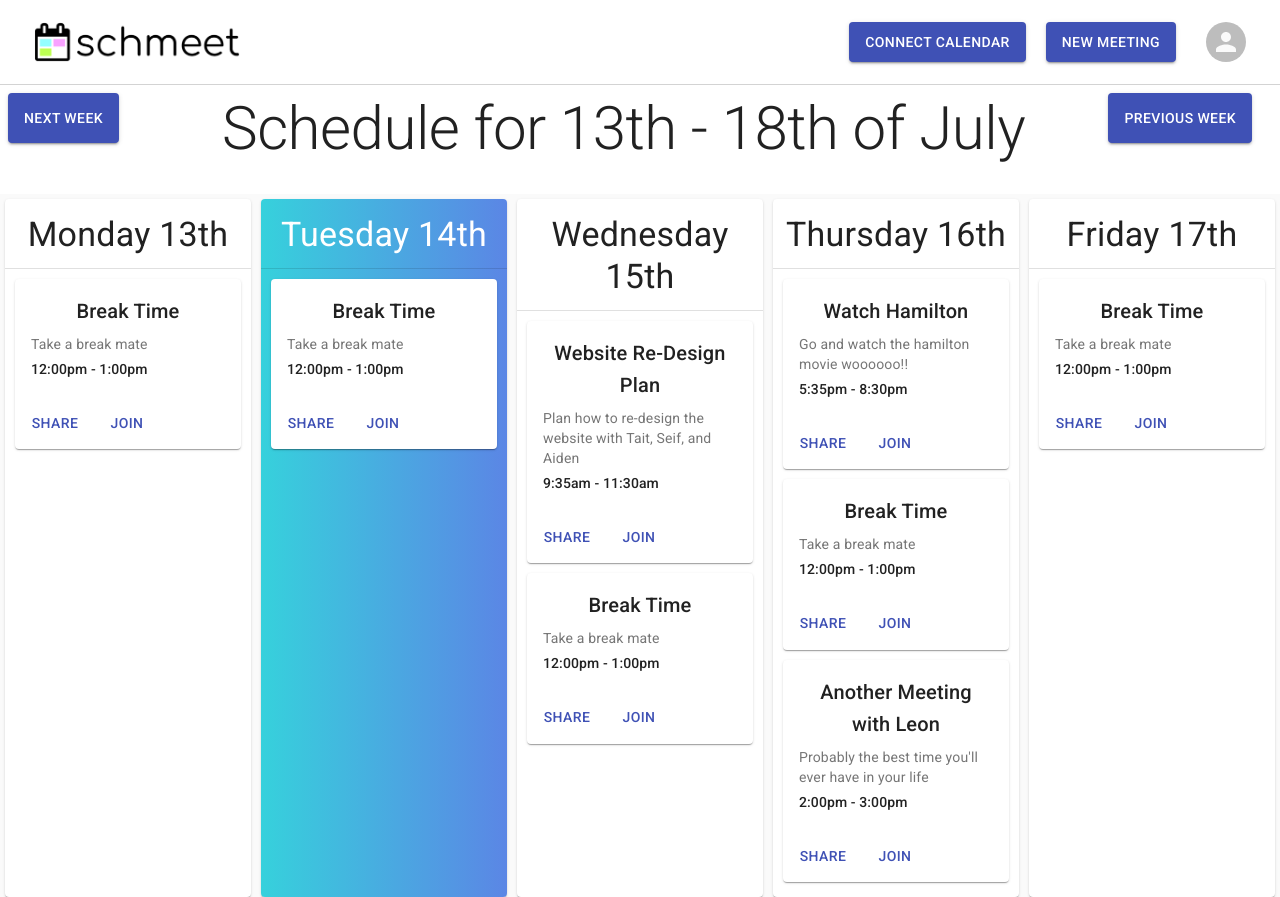
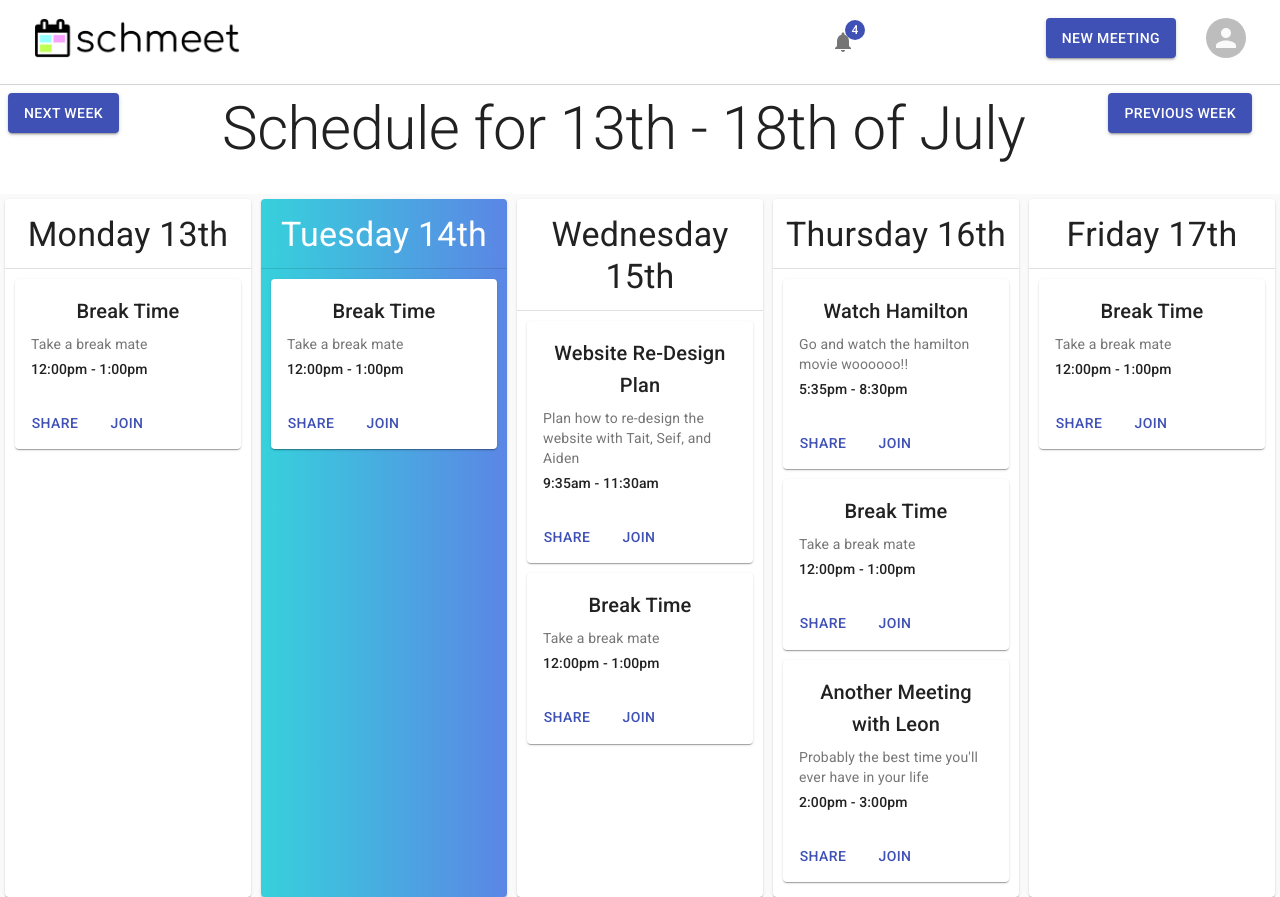
Before and after one commit to Alxjlv/schmeet-frontend, a React (Create React App) app in the folder schmeet-app/: page / in a window 1280 px wide. Built offline with nearby package versions, Linux system fonts and the light colour scheme.

Commit message:
Add notification icon and dropdown items

```diff
--- a/schmeet-app/package.json
+++ b/schmeet-app/package.json
@@ -9,6 +9,7 @@
 		"@devexpress/dx-react-scheduler-material-ui": "^2.6.4",
 		"@material-ui/core": "^4.11.0",
 		"@material-ui/icons": "^4.9.1",
+		"@material-ui/lab": "^4.0.0-alpha.56",
 		"@material-ui/pickers": "^3.2.10",
 		"@testing-library/jest-dom": "^4.2.4",
 		"@testing-library/react": "^9.5.0",
--- a/schmeet-app/src/components/HomePage.jsx
+++ b/schmeet-app/src/components/HomePage.jsx
@@ -152,7 +152,7 @@ export default class HomePage extends Component {
 						style={{
 							float: "right",
 							marginRight: "20px",
-							height: 50,
+							height: 40,
 						}}
 					>
 						Next Week
@@ -166,7 +166,7 @@ export default class HomePage extends Component {
 						style={{
 							float: "right",
 							marginRight: "20px",
-							height: 50,
+							height: 40,
 						}}
 					>
 						Previous Week
--- a/schmeet-app/src/components/NavBar.jsx
+++ b/schmeet-app/src/components/NavBar.jsx
@@ -4,6 +4,7 @@ import { AppBar, Avatar, Button, Grid, Toolbar } from "@material-ui/core";
 import logoLight from "../images/schmeet-light.png";
 import logoDark from "../images/schmeet-dark.png";
 import { Link } from "react-router-dom";
+import NotificationBadge from "./NotificationBadge";
 
 function NavBar() {
 	return (
@@ -36,16 +37,10 @@ function NavBar() {
 							>
 								New Meeting
 							</Button>
-							<Button
+							<NotificationBadge
 								className="NavBarItem"
-								variant="contained"
-								color="primary"
-								style={{ float: "right", marginRight: "20px" }}
-								component={Link}
-								to="/"
-							>
-								Connect Calendar
-							</Button>
+								style={{ float: "right" }}
+							/>
 						</Grid>
 					</Grid>
 				</Toolbar>
--- /dev/null
+++ b/schmeet-app/src/components/NotificationBadge.jsx
@@ -0,0 +1,106 @@
+import React from "react";
+import { withStyles } from "@material-ui/core/styles";
+import ListItemIcon from "@material-ui/core/ListItemIcon";
+import ListItemText from "@material-ui/core/ListItemText";
+import InboxIcon from "@material-ui/icons/MoveToInbox";
+import DraftsIcon from "@material-ui/icons/Drafts";
+import SendIcon from "@material-ui/icons/Send";
+import NotificationsIcon from "@material-ui/icons/Notifications";
+import WarningIcon from "@material-ui/icons/Warning";
+import { IconButton, Menu, MenuItem, Badge } from "@material-ui/core";
+import MuiAlert from "@material-ui/lab/Alert";
+
+function Alert(props) {
+	return <MuiAlert elevation={6} variant="filled" {...props} />;
+}
+
+const StyledMenu = withStyles({
+	paper: {
+		border: "1px solid #d3d4d5",
+	},
+})((props) => (
+	<Menu
+		elevation={0}
+		getContentAnchorEl={null}
+		anchorOrigin={{
+			vertical: "bottom",
+			horizontal: "center",
+		}}
+		transformOrigin={{
+			vertical: "top",
+			horizontal: "center",
+		}}
+		{...props}
+	/>
+));
+
+const StyledMenuItem = withStyles((theme) => ({
+	root: {
+		// "&:focus": {
+		// 	backgroundColor: theme.palette.primary.main,
+		// 	"& .MuiListItemIcon-root, & .MuiListItemText-primary": {
+		// 		color: theme.palette.common.white,
+		// 	},
+		// },
+	},
+}))(MenuItem);
+
+export default function NotificationBadge() {
+	const [anchorEl, setAnchorEl] = React.useState(null);
+
+	const handleClick = (event) => {
+		setAnchorEl(event.currentTarget);
+	};
+
+	const handleClose = () => {
+		setAnchorEl(null);
+	};
+
+	return (
+		<div>
+			<IconButton>
+				<Badge
+					badgeContent={4}
+					color="primary"
+					aria-controls="customized-menu"
+					aria-haspopup="true"
+					variant="contained"
+					// color="primary"
+					onClick={handleClick}
+				>
+					<NotificationsIcon />
+				</Badge>
+			</IconButton>
+
+			<StyledMenu
+				id="customized-menu"
+				anchorEl={anchorEl}
+				keepMounted
+				open={Boolean(anchorEl)}
+				onClose={handleClose}
+			>
+				<StyledMenuItem>
+					<Alert severity="info" style={{ width: "100%" }}>
+						Alice invited you to a meeting!
+					</Alert>
+				</StyledMenuItem>
+				<StyledMenuItem>
+					<Alert severity="success" style={{ width: "100%" }}>
+						Successfully scheduled meeting at 10:30 AM 07-20
+					</Alert>
+				</StyledMenuItem>
+				<StyledMenuItem>
+					<Alert severity="warning" style={{ width: "100%" }}>
+						You have 2 conflicting meetings on Thursday, 16th of
+						July
+					</Alert>
+				</StyledMenuItem>
+				<StyledMenuItem>
+					<Alert severity="error" style={{ width: "100%" }}>
+						This is an error message!
+					</Alert>
+				</StyledMenuItem>
+			</StyledMenu>
+		</div>
+	);
+}
```
Also changed, not shown: 1 other file (tests, documents, lock files or other folders).
